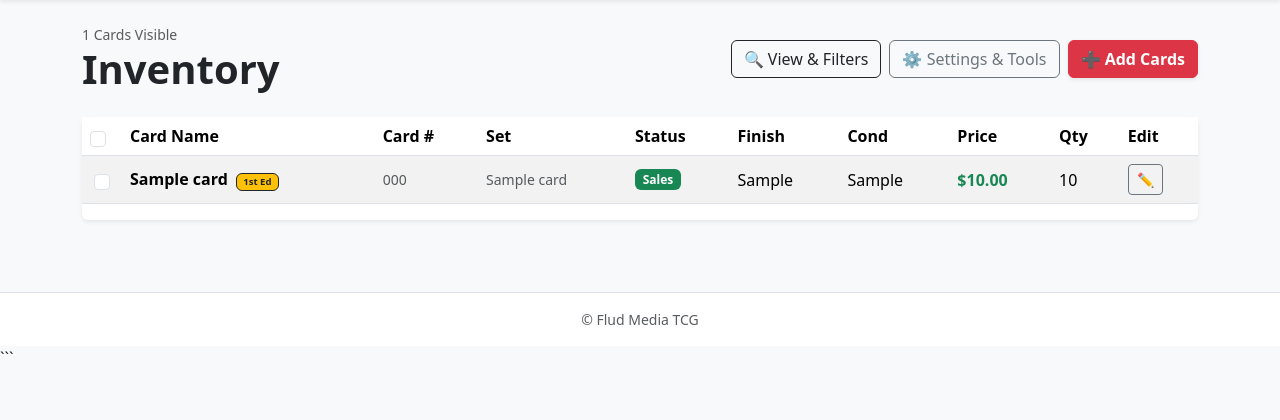
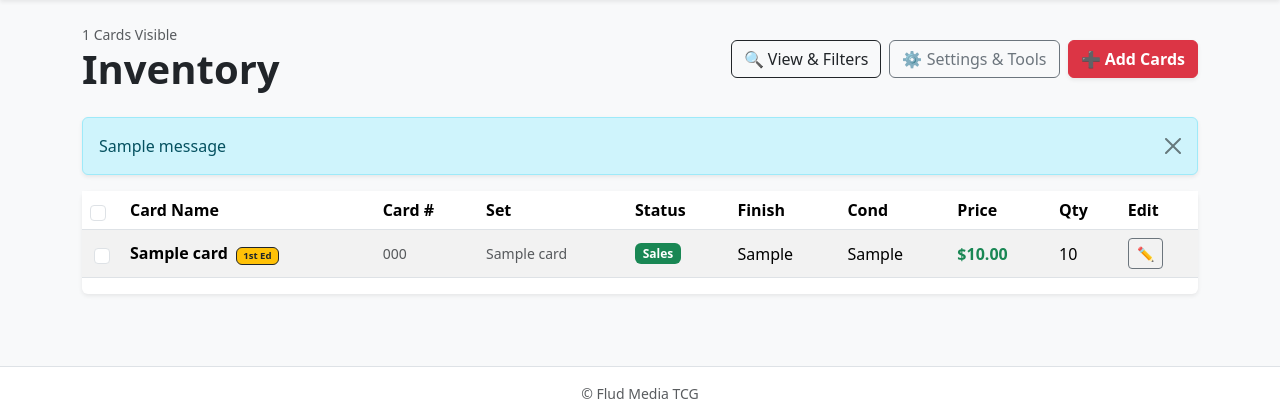
Before and after one commit to fluddesigns/card-shop, a Flask app: page /admin in a window 1280 px wide. Shown: the part 87-507 px from the top of the page. Run offline with Flask 3, Linux system fonts and the light colour scheme; a user stored in the database is signed in; tables that the repository leaves empty hold one stand-in row (values such as "Sample post"); one stand-in notice (Sample message) is shown.

Commit message:
put chunk back

```diff
--- a/templates/admin.html
+++ b/templates/admin.html
@@ -28,7 +28,16 @@
         </div>
     </div>
 
-
+    {% with messages = get_flashed_messages() %}
+        {% if messages %}
+            {% for message in messages %}
+                <div class="alert alert-info alert-dismissible fade show shadow-sm" role="alert">
+                    {{ message }}
+                    <button type="button" class="btn-close" data-bs-dismiss="alert"></button>
+                </div>
+            {% endfor %}
+        {% endif %}
+    {% endwith %}
 
     <div class="card shadow-sm border-0 mb-5">
         <div class="card-body p-0">
```
